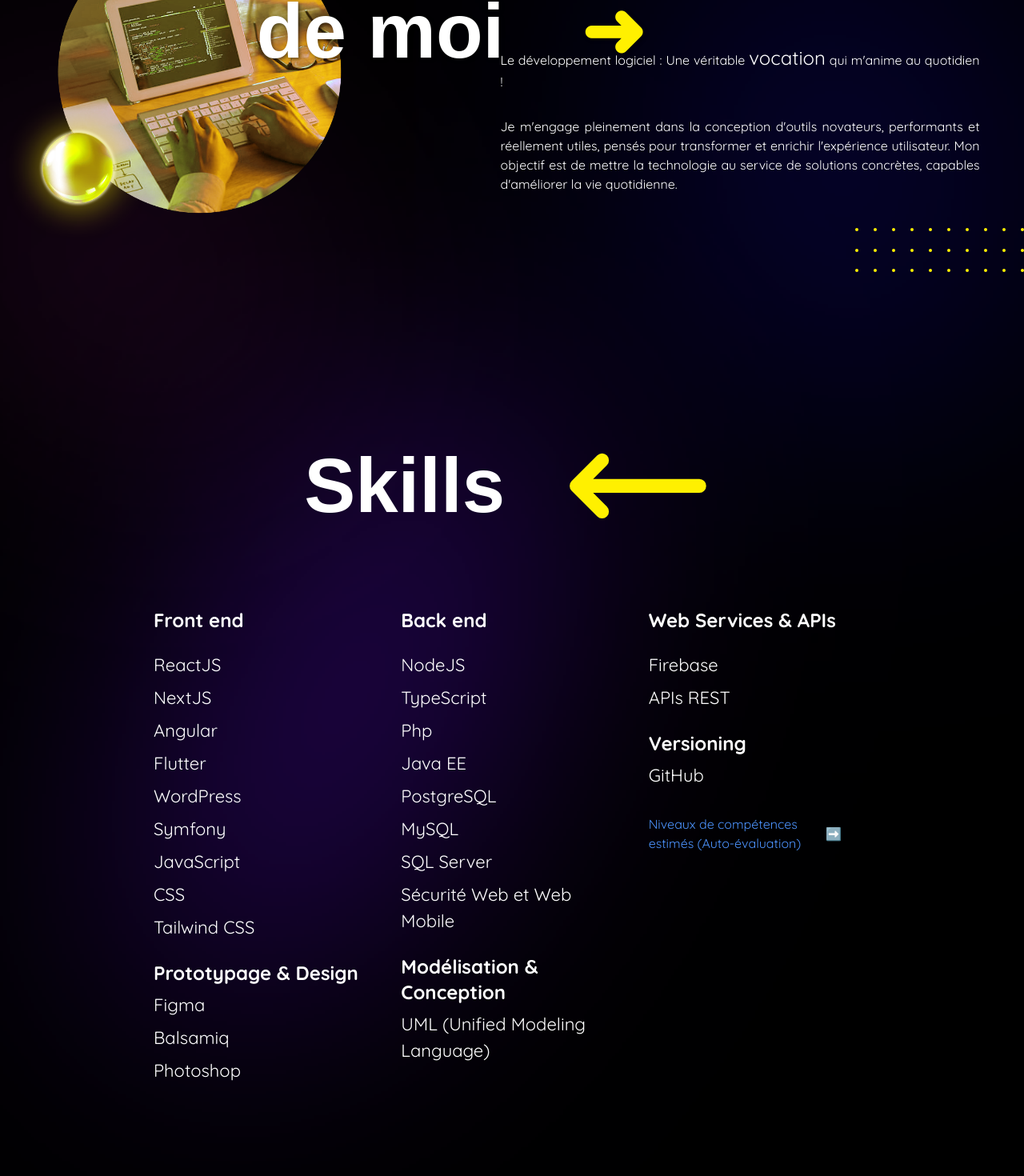
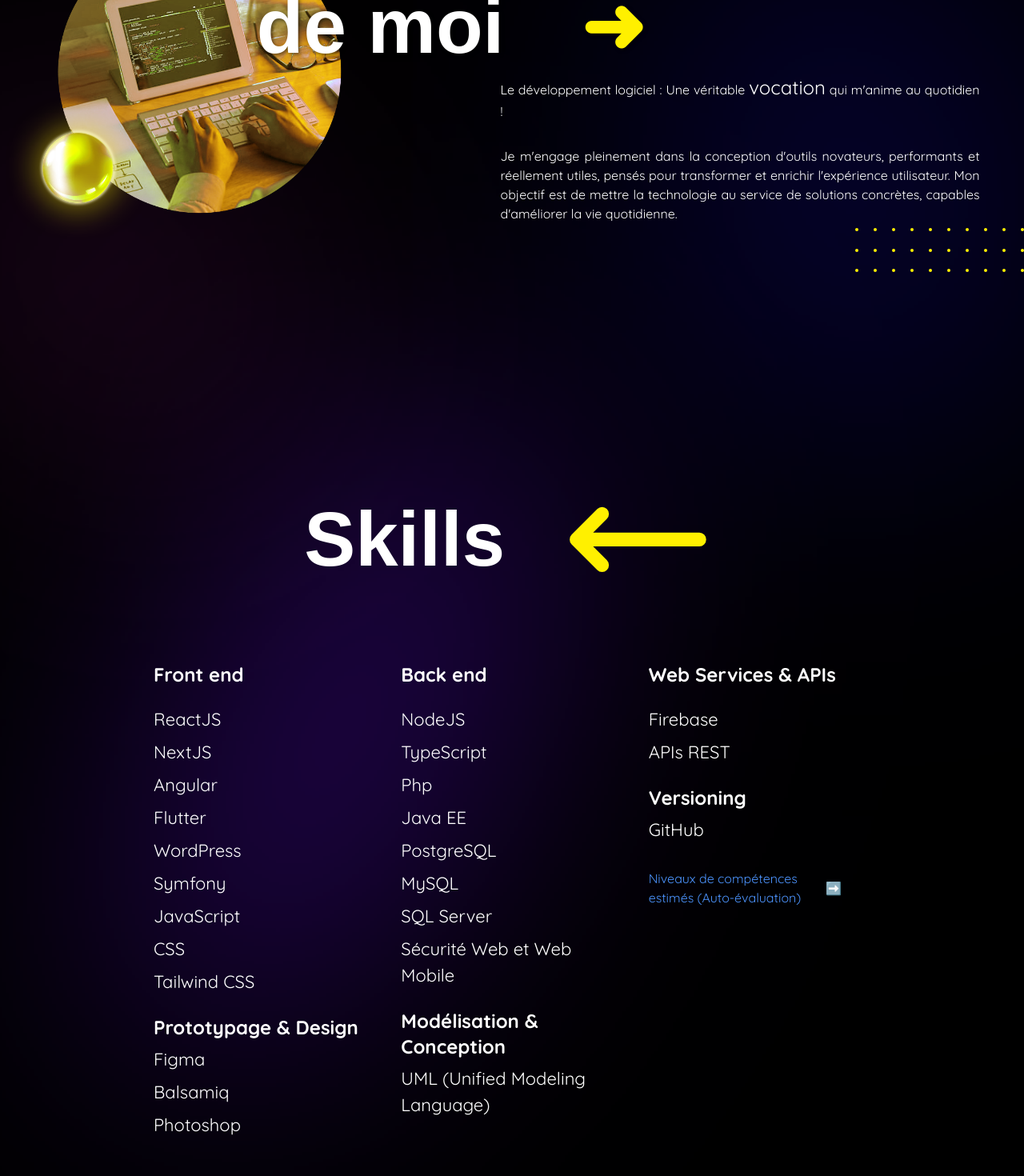
Before and after one commit to YoCode35/my-book, a Next.js app: page / in a window 1280 px wide. Shown: the part 976-2446 px from the top of the page at 80% size. Built offline with nearby package versions, Linux system fonts and the light colour scheme.

Commit message:
New Margin Update

```diff
--- a/src/app/page.tsx
+++ b/src/app/page.tsx
@@ -40,10 +40,6 @@ export default function Home() {
 
       {/* About Section */}
       <div id="abouthome" className=" lg:flex
-                                      items-start
-                                      w-full
-                                      lg:flex
-                                      items-start
                                       w-full h-[600px] sm:h-[550px] md:h-[550px] lg:h-0px]
                                       md:pt-0"
       >
@@ -137,11 +133,11 @@ export default function Home() {
       <div className="my-80 sm:my-64 md:my-72 lg:my-64 xl:my-32"></div>
 
       {/* Skills Section */}
-      <div className="w-full flex flex-col items-center">
+      <div className="">
 
-      <div id="skills" className="min-h-[70vh] flex flex-col justify-start items-center">
+      <div id="skills" className="flex flex-col justify-start items-center">
   {/* Conteneur flex pour aligner le titre et la flèche */}
-  <div className="flex items-center mt-[-15%] sm:mt-[-10%] md:mt-[-10%] lg:mt-[-5%]">
+  <div className="flex items-center mt-[-100] md:mt-6 lg:mt-4">
     <h1 className="section-title leading-tight">Skills</h1>
 
     {/* Flèche */}
```
